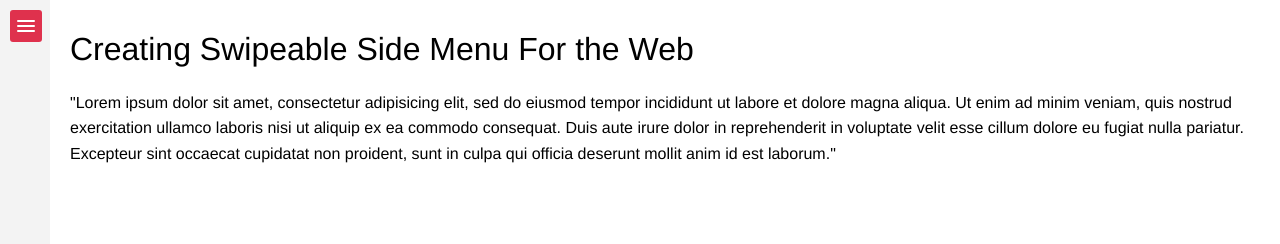
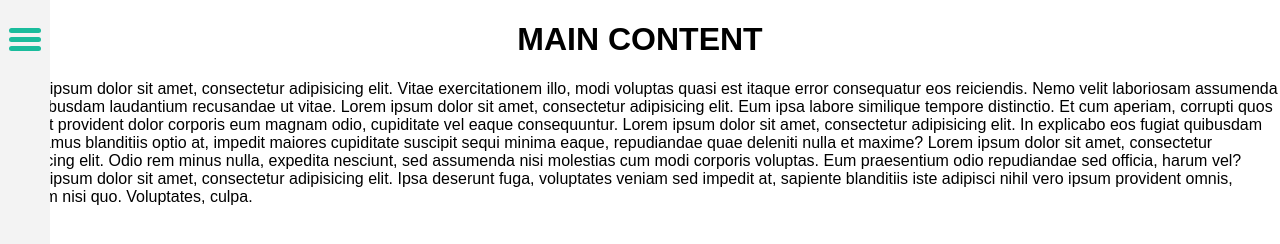
Before and after one commit to arturjonczyk/parks-map, a plain HTML site: page src/index.html in a window 1280 px wide. Drawn offline with Linux system fonts and the light colour scheme; some packages are replaced by stand-ins of ours.

Commit message:
Done animation side bar, and main content

```diff
--- a/src/index.html
+++ b/src/index.html
@@ -10,40 +10,22 @@
 </head>
 <body>
 	<div class="container">
+		<div class="sidebar">
+			<h1>SIDEBAR</h1>
+		</div>
+		<div class="content">
+			<div class="content__hamburger-area">
+				<div id="content__hamburger-button">
+  					<span></span>
+  					<span></span>
+  					<span></span>
+				</div>
+			</div>
 
-		<div id="sidebar">
-
-    </div>
-    <div class="main-content">
-        <div class="swipe-area"></div>
-        <a href="#" data-toggle=".container" id="sidebar-toggle">
-            <span class="bar"></span>
-            <span class="bar"></span>
-            <span class="bar"></span>
-        </a>
-        <div class="content">
-            <h1>Creating Swipeable Side Menu For the Web</h1>
-            <p>"Lorem ipsum dolor sit amet, consectetur adipisicing elit, sed do eiusmod tempor incididunt ut labore et dolore magna aliqua. Ut enim ad minim veniam, quis nostrud exercitation ullamco laboris nisi ut aliquip ex ea commodo consequat. Duis aute irure dolor in reprehenderit in voluptate velit esse cillum dolore eu fugiat nulla pariatur. Excepteur sint occaecat cupidatat non proident, sunt in culpa qui officia deserunt mollit anim id est laborum."</p>
-        </div>
-    </div>
-
-		<!-- <div class="header">
-			<h1>WARSAW PARKS</h1>
+			<h1>MAIN CONTENT</h1>
+			<p>Lorem ipsum dolor sit amet, consectetur adipisicing elit. Vitae exercitationem illo, modi voluptas quasi est itaque error consequatur eos reiciendis. Nemo velit laboriosam assumenda aut quibusdam laudantium recusandae ut vitae. Lorem ipsum dolor sit amet, consectetur adipisicing elit. Eum ipsa labore similique tempore distinctio. Et cum aperiam, corrupti quos suscipit provident dolor corporis eum magnam odio, cupiditate vel eaque consequuntur. Lorem ipsum dolor sit amet, consectetur adipisicing elit. In explicabo eos fugiat quibusdam accusamus blanditiis optio at, impedit maiores cupiditate suscipit sequi minima eaque, repudiandae quae deleniti nulla et maxime? Lorem ipsum dolor sit amet, consectetur adipisicing elit. Odio rem minus nulla, expedita nesciunt, sed assumenda nisi molestias cum modi corporis voluptas. Eum praesentium odio repudiandae sed officia, harum vel? Lorem ipsum dolor sit amet, consectetur adipisicing elit. Ipsa deserunt fuga, voluptates veniam sed impedit at, sapiente blanditiis iste adipisci nihil vero ipsum provident omnis, dolorum nisi quo. Voluptates, culpa.</p>
 		</div>
-
-		<div class="filter">
-			<div class="header__menu">
-  				<a id="header__button" class="hamburger" href="#">
-    				<div class="hamburger__inner"></div>
-  				</a>
-			</div>
-		</div>
-
-		<div id="map" class="map">
-		</div> -->
-
 	</div>
-
 
 	<!-- JS Scripts -->
 	<script src="https://maps.googleapis.com/maps/api/js?v-3&key=AIzaSyB33zqyMRF0GTVQh1Aewr6ycjnHIuWg05A">F</script>
--- a/src/javascripts/app.js
+++ b/src/javascripts/app.js
@@ -1,15 +1,6 @@
-$(document).ready(function() {
-  $("[data-toggle]").click(function() {
-    var toggle_el = $(this).data("toggle");
-    $(toggle_el).toggleClass("open-sidebar");
-  });
-
+$(document).ready(function(){
+	$('#content__hamburger-button').on('click', function(){
+		$(this).toggleClass('open');
+		$('.content').toggleClass('is-open');
+	});
 });
-
-// var $search = $('.filter'),
-// 	$button = $("#header__button");
-
-// $button.on('click', function() {
-//   $(this).toggleClass("hamburger--open");
-//   $search.toggleClass('filter-open');
-// });
--- a/src/styles/main.css
+++ b/src/styles/main.css
@@ -1,281 +1,113 @@
+/*
+#f3f3f3
+#9b59b6
+#1abc9c
+#f1c40f
+ */
+
 /* Box-sizing border-box */
 * {
-	-moz-box-sizing: border-box;
-	-webkit-box-sizing: border-box;
-	box-sizing: border-box;
+  -moz-box-sizing: border-box;
+  -webkit-box-sizing: border-box;
+  box-sizing: border-box;
 }
 
 *, *:before, *:after {
   box-sizing: inherit;
 }
 
-body, html {
-    height: 100%;
-    margin: 0;
-    overflow:hidden;
-    font-family: helvetica;
-    font-weight: 100;
-}
+/* CONTAINER*/
 .container {
-    position: relative;
-    height: 100%;
-    width: 100%;
-    left: 0;
-    -webkit-transition:  left 0.4s ease-in-out;
-    -moz-transition:  left 0.4s ease-in-out;
-    -ms-transition:  left 0.4s ease-in-out;
-    -o-transition:  left 0.4s ease-in-out;
-    transition:  left 0.4s ease-in-out;
-}
-.container.open-sidebar {
-    left: 240px;
-}
-
-.swipe-area {
-    position: absolute;
-    width: 50px;
-    left: 0;
-top: 0;
-    height: 100%;
-    background: #f3f3f3;
-    z-index: 0;
-}
-#sidebar {
-    background: #9b59b6;
-    position: absolute;
-    width: 240px;
-    height: 100%;
-    left: -240px;
-    box-sizing: border-box;
-    -moz-box-sizing: border-box;
-}
-
-/*#sidebar ul {
-    margin: 0;
-    padding: 0;
-    list-style: none;
-}
-#sidebar ul li {
-    margin: 0;
-}
-#sidebar ul li a {
-    padding: 15px 20px;
-    font-size: 16px;
-    font-weight: 100;
-    color: white;
-    text-decoration: none;
-    display: block;
-    border-bottom: 1px solid #C9223D;
-    -webkit-transition:  background 0.3s ease-in-out;
-    -moz-transition:  background 0.3s ease-in-out;
-    -ms-transition:  background 0.3s ease-in-out;
-    -o-transition:  background 0.3s ease-in-out;
-    transition:  background 0.3s ease-in-out;
-}
-#sidebar ul li:hover a {
-    background: #C9223D;
-}*/
-.main-content {
-    width: 100%;
-    height: 100%;
-    padding: 10px;
-    position: relative;
-}
-.main-content .content{
-    box-sizing: border-box;
-    -moz-box-sizing: border-box;
-padding-left: 60px;
-width: 100%;
-}
-
-.main-content .content h1{
-    font-weight: 100;
-}
-.main-content .content p{
-    width: 100%;
-    line-height: 160%;
-}
-.main-content #sidebar-toggle {
-    background: #DF314D;
-    border-radius: 3px;
-    display: block;
-    position: relative;
-    padding: 10px 7px;
-    float: left;
-}
-.main-content #sidebar-toggle .bar{
-     display: block;
-    width: 18px;
-    margin-bottom: 3px;
-    height: 2px;
-    background-color: #fff;
-    border-radius: 1px;
-}
-.main-content #sidebar-toggle .bar:last-child{
-     margin-bottom: 0;
-}
-
-/****** GENERAL STRUCTURE ******/
-/*.container {
-	display: flex;
-	flex-direction: row;
-  height: 100%;
-  width: 100%;
-}
-
-#sidebar {
-    position: absolute;
-    background: #9b59b6;
-    width: 240px;
-    height: 100%;
-}
-
-.hamburger-area {
-  position: absolute;
-  widht: 50px;
-  left: 0;
-  top: 0;
-  height: 100%;
-  background: #f3f3f3;
-  z-index: 0;
-}
-
-.main-content {
-    width: 100%;
-    height: 100%;
-    padding: 10px;
-    box-sizing: border-box;
-    -moz-box-sizing: border-box;
-    position: relative;
-}
-
-.main-content #sidebar-toggle {
-    background: #DF314D;
-    border-radius: 3px;
-    display: block;
-    position: relative;
-    padding: 10px 7px;
-    float: left;
+  display: flex;
+  min-height: 100vh;
 }
 
 
-
-
-.header {
-  display: flex;
-	height: 52px;
-	background-color: #1abc9c;
-  color: #fff;
-  align-items: center;
-  justify-content: center;
+/* SIDEBAR */
+.sidebar {
+  position: absolute;
+  width: 260px;
+  min-height: 100vh;
+  background: #1abc9c;
 }
 
-.header h1 {
-  margin: 0;
-  font-size: 1.6em;
+/* CONTENT */
+.content {
+  flex: 1;
+  background: #fff;
+  transform: translate3d(0,0,0);
+  transition: transform .4s;
 }
 
-.filter {
+.content.is-open {
+  transform: translate3d(260px, 0, 0);
+}
+
+.content__hamburger-area {
   position: absolute;
   top: 0;
-  left: -240px;
-  width: 300px;
+  left: 0;
+  min-width: 50px;
   min-height: 100vh;
-  background-color: #9b59b6;
-  -webkit-transition: all 0.4s ease-in-out;
-  transition: all 0.4s ease-in-out;
-  z-index: 10;
+  background: #f3f3f3;
 }
 
-.filter-open {
-  left: 0px;
-}*/
-
-/*.map {
-	display: flex;
-	flex-direction: row;
-	min-height: calc(100vh - 52px);
-}*/
-
-/*.search__result-open {
-	position: absolute;
-	top: 0;
-	left: -300px;
-	width: 300px;
-	height: 100%;
-	background-color: #9b59b6;
-	-webkit-transition: all 0.4s ease-in-out;
-  	transition: all 0.4s ease-in-out;
-  	z-index: 10;
-
-}
-.filter-open {
-	left: 0px;
+h1 {
+  text-align: center;
 }
 
-.map {
-	width: 100%;
-	background-color: #f1c40f;
-	text-align: center;
-}*/
-/****** END GENERAL STRUCTURE ******/
-
-/****** HEADER - HAMBURGER ******/
-/*.header__menu {
-  position: absolute;
-  top: 12px;
-  right: 46px;
+/************ HAMBURGER BUTTON ***********/
+#content__hamburger-button {
+  width: 32px;
+  height: 22px;
+  /*position: relative;*/
+  margin: 28px auto;
+  transform: rotate(0deg);
+  transition: .5s ease-in-out;
+  cursor: pointer;
 }
 
-.hamburger {
+#content__hamburger-button span {
   display: block;
   position: absolute;
-  width: 30px;
-  height: 40px;
-  z-index: 2;
+  height: 5px;
+  width: 100%;
+  background: #1abc9c;
+  border-radius: 9px;
+  opacity: 1;
+  left: 0;
+  transform: rotate(0deg);
+  transition: .4s ease-in-out;
 }
 
-.hamburger__inner {
-  display: block;
-  width: 30px;
-  height: 5px;
-  margin-top: 10px;
-  background: #FFF;
-  -webkit-transition: all 0.4s ease-in-out;
-  transition: all 0.4s ease-in-out;
-}
-.hamburger__inner::before, .hamburger__inner::after {
-  display: block;
-  position: absolute;
-  content: "";
-  z-index: -1;
-  width: 30px;
-  height: 5px;
-  background: #FFF;
-  -webkit-transition: all 0.4s ease-in-out;
-  transition: all 0.4s ease-in-out;
-}
-.hamburger__inner::before {
-  top: 0;
-}
-.hamburger__inner::after {
-  top: 20px;
+#content__hamburger-button span:nth-child(1) {
+  top: 0px;
+  transform-origin: left center;
 }
 
-.hamburger--open .hamburger__inner {
-  background: none;
+#content__hamburger-button span:nth-child(2) {
+  top: 9px;
+  transform-origin: left center;
 }
-.hamburger--open .hamburger__inner::before, .hamburger--open .hamburger__inner::after {
-  top: 8px;
+
+#content__hamburger-button span:nth-child(3) {
+  top: 18px;
+  transform-origin: left center;
 }
-.hamburger--open .hamburger__inner::before {
-  -webkit-transform: rotate(-45deg);
-  -ms-transform: rotate(-45deg);
+
+#content__hamburger-button.open span:nth-child(1) {
+  transform: rotate(45deg);
+  top: -3px;
+  left: 5px;
+}
+
+#content__hamburger-button.open span:nth-child(2) {
+  width: 0%;
+  opacity: 0;
+}
+
+#content__hamburger-button.open span:nth-child(3) {
   transform: rotate(-45deg);
+  top: 20px;
+  left: 5px;
 }
-.hamburger--open .hamburger__inner::after {
-  -webkit-transform: rotate(45deg);
-  -ms-transform: rotate(45deg);
-  transform: rotate(45deg);
-}*/
-/****** END HEADER - HAMBURGER ******/
```
